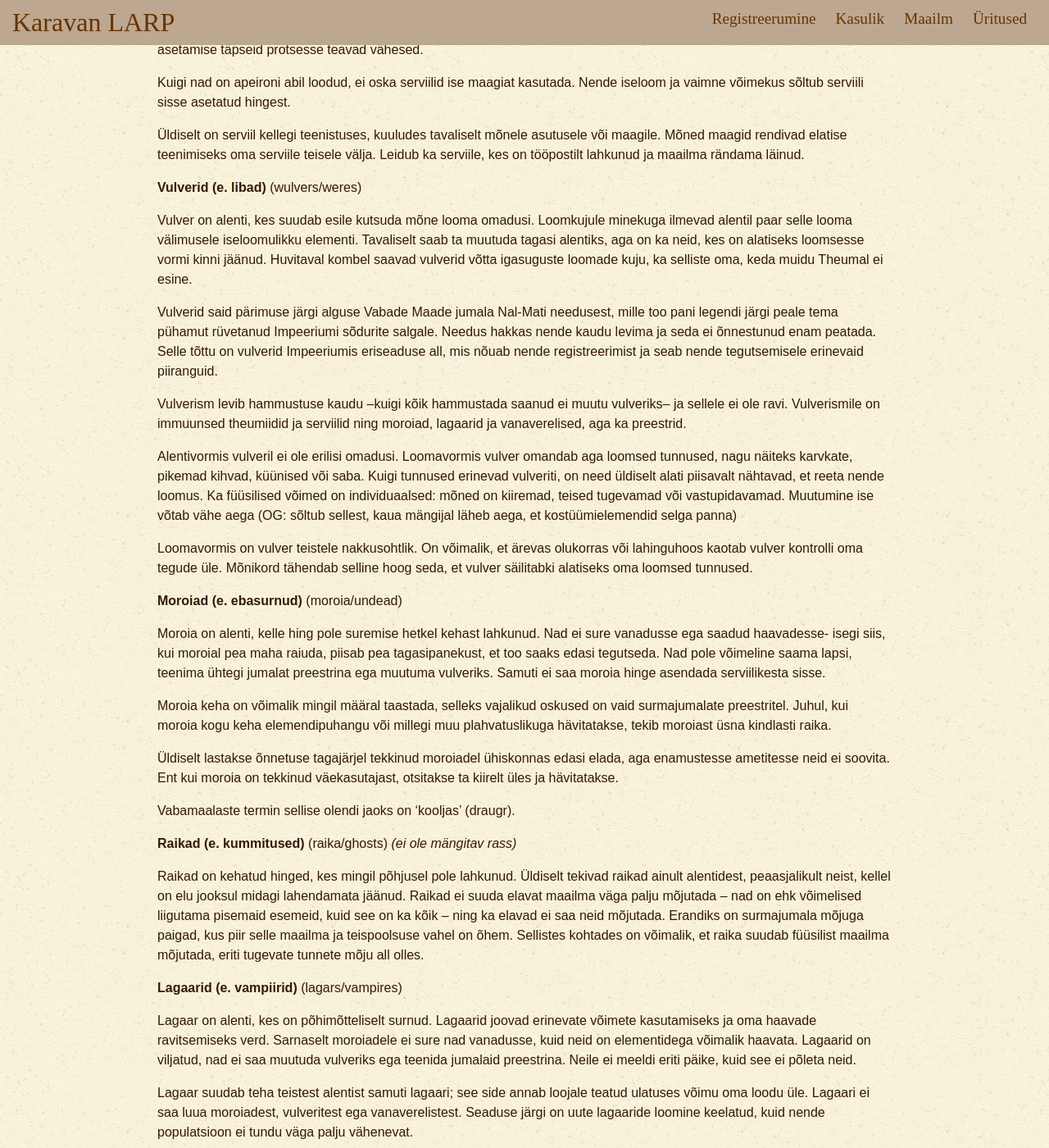
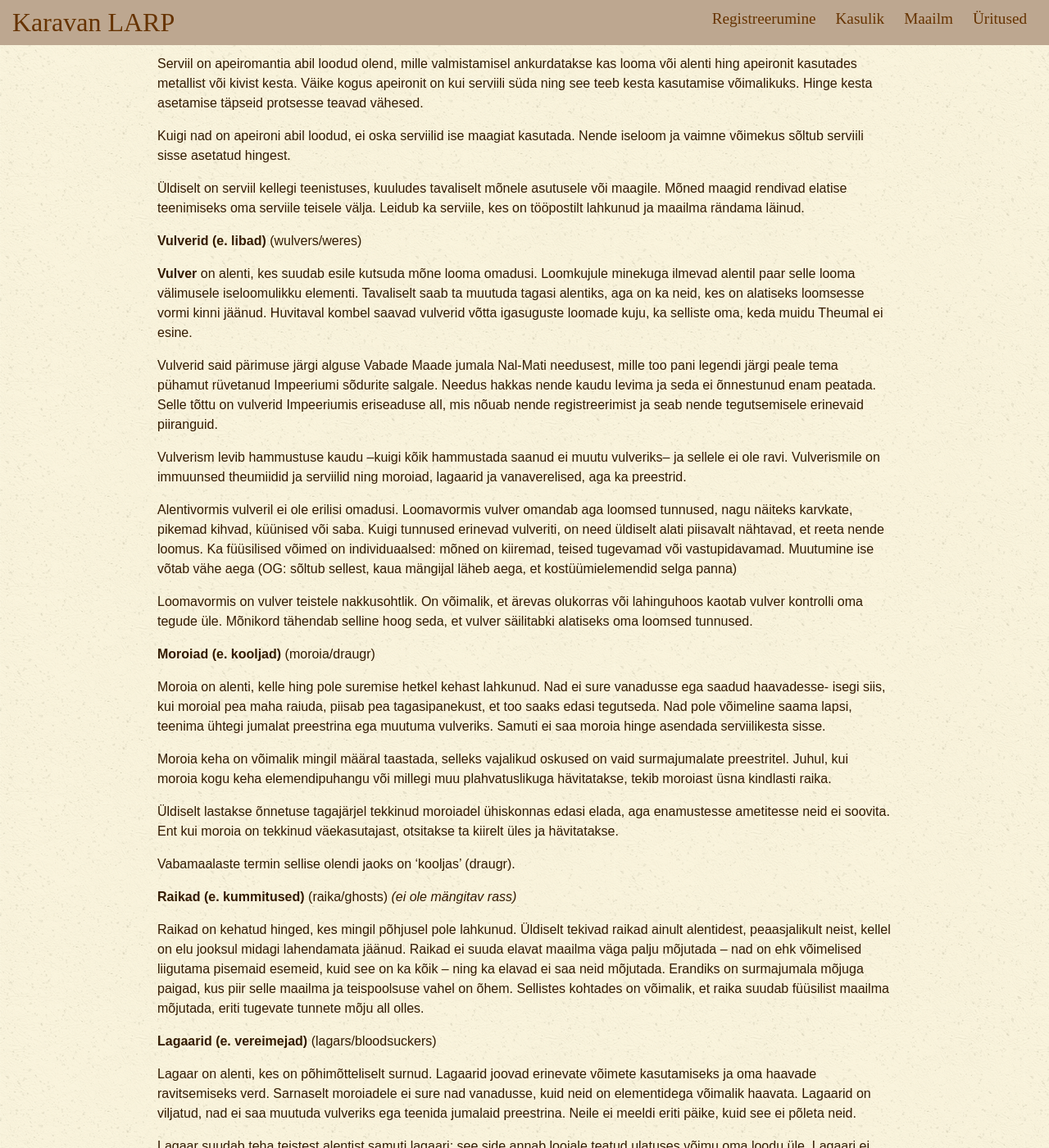
Before and after one commit to karavanlarp/karavanlarp.github.io, a Jekyll site: the page built from est/world/theuma.md, in a window 1280 px wide and 1400 px high, scrolled down 6521 px. Shown: the whole window at 82% size. Built offline with Jekyll 4.4.1, drawn with Linux system fonts in a browser that asks for light colours; some web fonts are replaced; some of the changed text lies outside the part shown.

Commit message:
väike edit

```diff
--- a/est/world/theuma.md
+++ b/est/world/theuma.md
@@ -17,7 +17,7 @@ title: Karavan LARP
 	</ul>
 </div>
 
-<span class="bold" id="mandrist">Mandrist</span>
+### Mandrist
 
 * Pindala: u 4,387,900 ruutkilomeetrit
 * Põhja-lõuna pikkus: u 1500 kilomeetrit
@@ -199,7 +199,7 @@ Kuigi nad on apeironi abil loodud, ei oska serviilid ise maagiat kasutada. Nende
 
 **Vulverid (e. libad)** (wulvers/weres)
 
-Vulver on alenti, kes suudab esile kutsuda mõne looma omadusi. Loomkujule minekuga ilmevad alentil paar selle looma välimusele iseloomulikku elementi. Tavaliselt saab ta muutuda tagasi alentiks, aga on ka neid, kes on alatiseks loomsesse vormi kinni jäänud. Huvitaval kombel saavad vulverid võtta igasuguste loomade kuju, ka selliste oma, keda muidu Theumal ei esine.
+**Vulver** on alenti, kes suudab esile kutsuda mõne looma omadusi. Loomkujule minekuga ilmevad alentil paar selle looma välimusele iseloomulikku elementi. Tavaliselt saab ta muutuda tagasi alentiks, aga on ka neid, kes on alatiseks loomsesse vormi kinni jäänud. Huvitaval kombel saavad vulverid võtta igasuguste loomade kuju, ka selliste oma, keda muidu Theumal ei esine.
 
 Vulverid said pärimuse järgi alguse Vabade Maade jumala Nal-Mati needusest, mille too pani legendi järgi peale tema pühamut rüvetanud Impeeriumi sõdurite salgale. Needus hakkas nende kaudu levima ja seda ei õnnestunud enam peatada. Selle tõttu on vulverid Impeeriumis eriseaduse all, mis nõuab nende registreerimist ja seab nende tegutsemisele erinevaid piiranguid.
 
@@ -209,7 +209,7 @@ Alentivormis vulveril ei ole erilisi omadusi. Loomavormis vulver omandab aga loo
 
 Loomavormis on vulver teistele nakkusohtlik. On võimalik, et ärevas olukorras või lahinguhoos kaotab vulver kontrolli oma tegude üle. Mõnikord tähendab selline hoog seda, et vulver säilitabki alatiseks oma loomsed tunnused.
 
-**Moroiad (e. ebasurnud)** (moroia/undead)
+**Moroiad (e. kooljad)** (moroia/draugr)
 
 Moroia on alenti, kelle hing pole suremise hetkel kehast lahkunud. Nad ei sure vanadusse ega saadud haavadesse- isegi siis, kui moroial pea maha raiuda, piisab pea tagasipanekust, et too saaks edasi tegutseda. Nad pole võimeline saama lapsi, teenima ühtegi jumalat preestrina ega muutuma vulveriks. Samuti ei saa moroia hinge asendada serviilikesta sisse.
 
@@ -223,7 +223,7 @@ Vabamaalaste termin sellise olendi jaoks on ‘kooljas’ (draugr).
 
 Raikad on kehatud hinged, kes mingil põhjusel pole lahkunud. Üldiselt tekivad raikad ainult alentidest, peaasjalikult neist, kellel on elu jooksul midagi lahendamata jäänud. Raikad ei suuda elavat maailma väga palju mõjutada – nad on ehk võimelised liigutama pisemaid esemeid, kuid see on ka kõik – ning ka elavad ei saa neid mõjutada. Erandiks on surmajumala mõjuga paigad, kus piir selle maailma ja teispoolsuse vahel on õhem. Sellistes kohtades on võimalik, et raika suudab füüsilist maailma mõjutada, eriti tugevate tunnete mõju all olles.
 
-**Lagaarid (e. vampiirid)** (lagars/vampires)
+**Lagaarid (e. vereimejad)** (lagars/bloodsuckers)
 
 Lagaar on alenti, kes on põhimõtteliselt surnud. Lagaarid joovad erinevate võimete kasutamiseks ja oma haavade ravitsemiseks verd. Sarnaselt moroiadele ei sure nad vanadusse, kuid neid on elementidega võimalik haavata. Lagaarid on viljatud, nad ei saa muutuda vulveriks ega teenida jumalaid preestrina. Neile ei meeldi eriti päike, kuid see ei põleta neid.
 
@@ -239,7 +239,7 @@ Impeeriumis on nende ametlik nimetus “mittetsiviliseeritud olendid”, rahvake
 
 Üldiselt on seesugused elukad üksikule reisijale ohtlikud, ja raskemini tapetavad kui tavaloomad. Esineb aga lugusid ka sellistest, kellega võib kõnelda ja kes võivad teatud tasu eest soovija jaoks mõne teo teha.
 
-Mõningaid näiteid:
+**Mõningaid näiteid**
 
 * Metsa elanikud - Metsas esineb kõige rohkem moondunud loomi. Nad on tavalistest loomadest erinevad, üldiselt suuremad ja vägevamad, ning neil on üllatavaid võimeid. Mõnikord juhtub ka seda, et mõni puu või taim suudab iseenesest liikuda ja isegi kõnelda.
 * Mägede elanikud - Mägedes käivad vähesed, aga esineb jutte elavatest mägedest, kes reisija eksitamiseks tema teadmata paigalt liiguvad. Kui mägedes mõjutatud loomi esineb, on pigem tegu lindudega, kes suudavad lennata kaugele ja kõrgemale kui tavalised linnud.
@@ -255,7 +255,7 @@ Theumal (ja ülejäänud maailmas) on nii öelda üleloomulike jõudude või vä
 
 **Apeiron**
 
-Apeironist ehk algelemendist tulenevad kõik teised elemendid. Maailm koosneb selle stabiilsematest vormidest ja see on ka kõikide protsesside aluseks. Apeironi kõige keerulisemat väljendusvormi nimetatakse intelligentseks teadvuseks või ka hingeks. Alentid on õppinud seda kasutama selleks, et mõjutada erinevaid loodusjõudusid enese ümber.
+**Apeironist** ehk algelemendist tulenevad kõik teised elemendid. Maailm koosneb selle stabiilsematest vormidest ja see on ka kõikide protsesside aluseks. Apeironi kõige keerulisemat väljendusvormi nimetatakse intelligentseks teadvuseks või ka hingeks. Alentid on õppinud seda kasutama selleks, et mõjutada erinevaid loodusjõudusid enese ümber.
 
 Apeironit esineb igal mandril. Seal, kus algelementi on õhus rohkem või kus on surmajumalate mõju, saavad näiteks raikad mõjutada maailma oluliselt rohkem. Tihti kipub seda juhtuma ka lahinguväljadel, kus on surnud palju võitlejaid, või kohtades, kus on lühikese aja jooksul hukkunud palju isikuid, näiteks katkust rüüstatud aladel.
 
@@ -263,7 +263,7 @@ Theumal esineb ohtralt füüsilise apeironi maardlaid. Üldiselt otsitakse neid
 
 Peale apeironi on ka muid erinevate toimetega kive ja metalle, aga neist ei ole ükski tavalisel kujul nii ohtlik. Lisaks apeironile kaevandatakse kõige rohkem valguskive, mis suudavad koguda enda sisse valgust ja seda peegeldada.
 
-Vabade Maade termin apeironi jaoks on galdar.
+Vabade Maade termin apeironi jaoks on **galdar**.
 
 **Jumalamaagia**
 
@@ -275,7 +275,7 @@ Templid on jumalaile pühendatud paigad. Altarid on üldiselt iseenesest tekkinu
 
 Preestrid kasutavad jumalate maagiat neile antud märgi kaudu, mida kantakse tavaliselt rinnal. Impeeriumis on selle märgi nimi aigis, Vabadel Maadel lihtsalt märk.
 
-**Impeeriumi panteon:**
+**Impeeriumi panteon**
 
 * **Malakhim** - kord, organiseeritus. Mõjualasse viidud segamini asjad hakkavad ennast korrastama.
 * **Keteos** - surm, lõpp. Surijad surevad silmapilkselt.
@@ -286,7 +286,7 @@ Preestrid kasutavad jumalate maagiat neile antud märgi kaudu, mida kantakse tav
 * **Baruna** - linnad, tsivilisatsioon. Mõjualas muutuvad kõik joogid joovastavaks, mängib muusika, ükski tuli ei kustu.
 * **Darsilis** - elu, küllus. Mõjualas olev toit ja jook ei rikne kunagi, seal puhkajad tunnevad ennast kiiremini taastumas, seemned võivad kiiresti kasvama hakata.
 
-**Vabade Maade panteon:**
+**Vabade Maade panteon**
 
 * **Ban-Mawr** - kaos, veri, lubadused. Mõjualas antud lubadused seovad lubajaid.
 * **Lir-Neth** - surm, nägemused. Mõjualas olijad võivad saada nägemusi ja/või jääda pimedaks, surijad surevad silmapilkselt.
```
